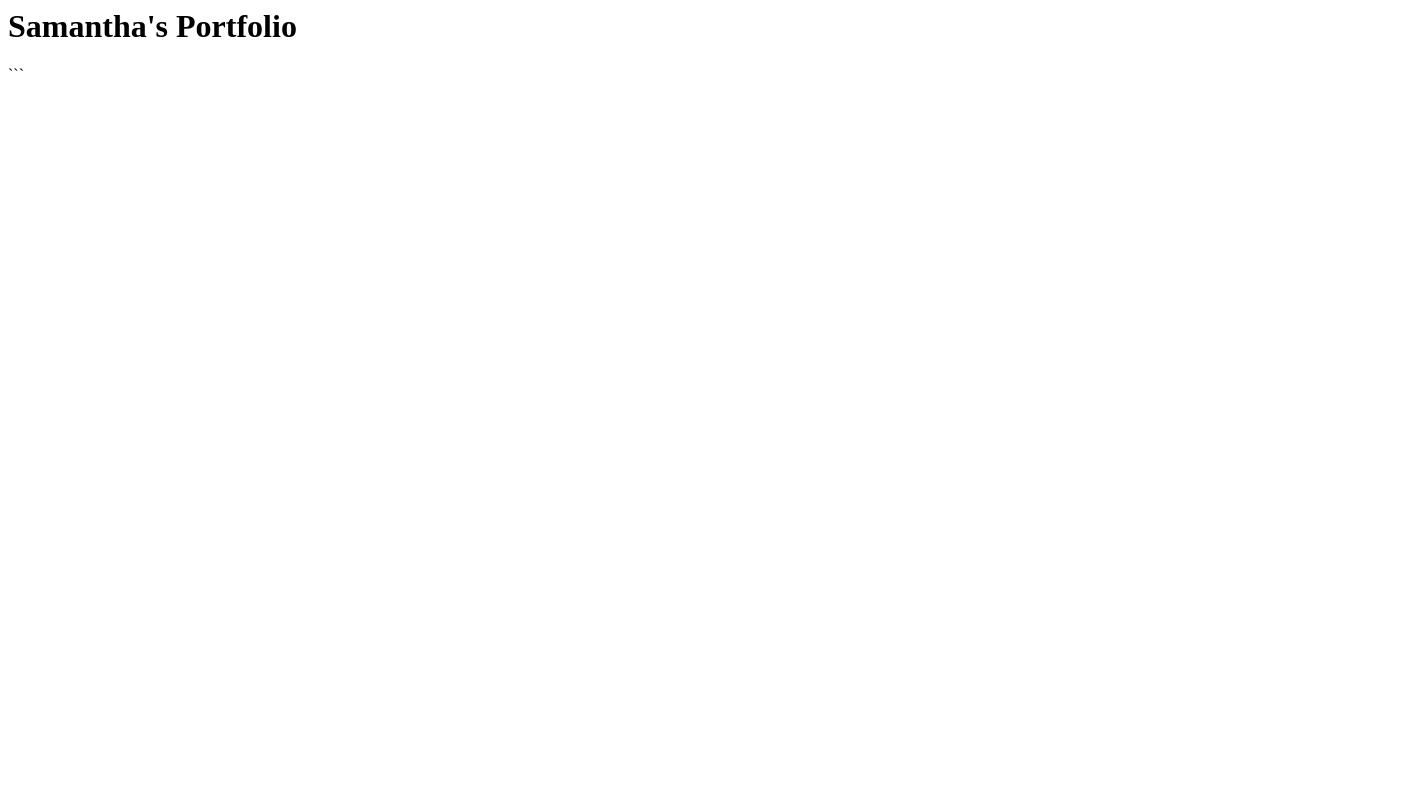
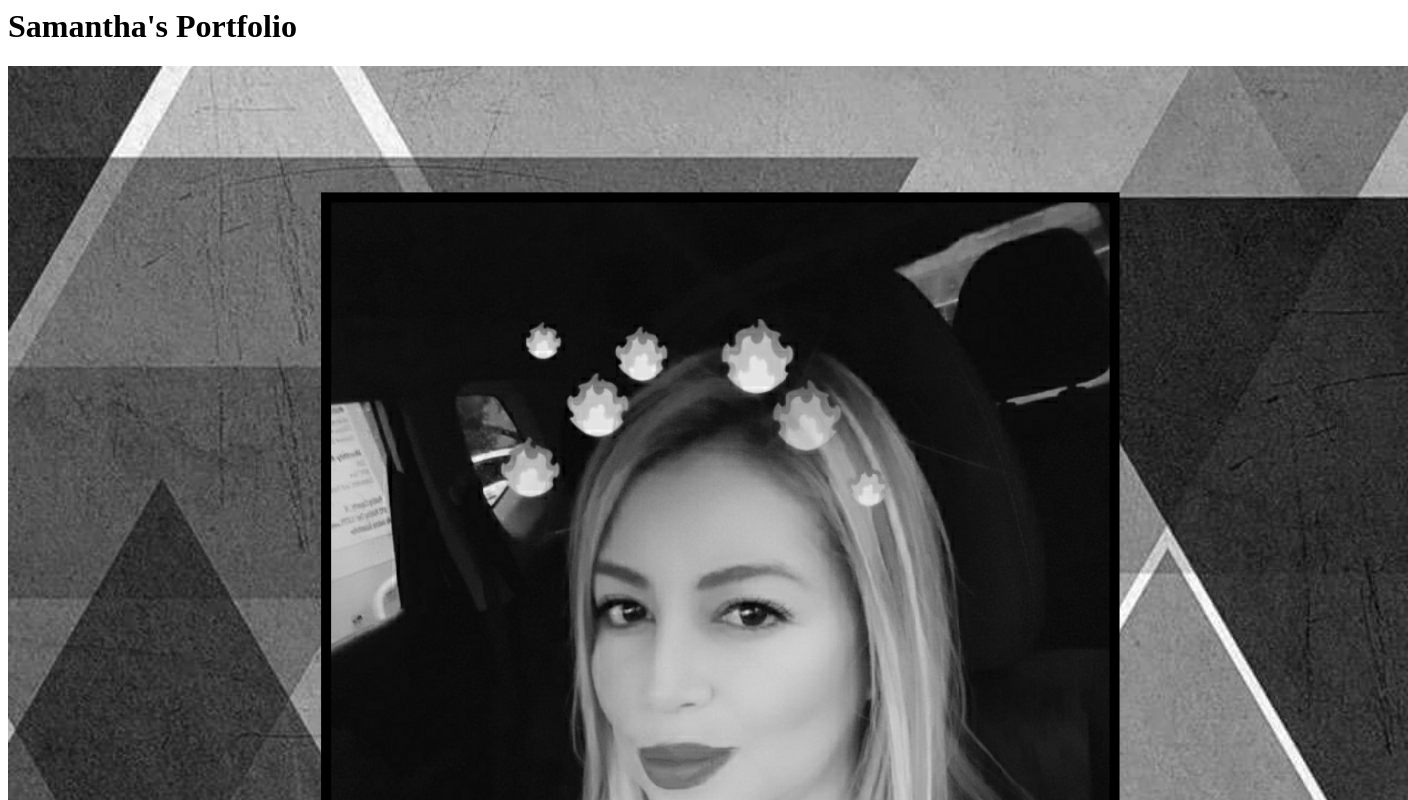
Before and after one commit to SamBusta/Sambusta.github.io, a plain HTML site: page index.html in a window 1280 px wide. Shown: the top 800 px of the page, 1408 px wide, since content can reach past the window. Drawn offline with Linux system fonts and the light colour scheme.

Commit message:
Update index.html

````diff
--- a/index.html
+++ b/index.html
@@ -1,4 +1,4 @@
 <HTML>
     <H1>Samantha's Portfolio </h1>
-    <img=src"/biopic7.jpg"/>
-    </HTML>```
+    <img src="./biopic7.jpg" />
+         </HTML>
````
